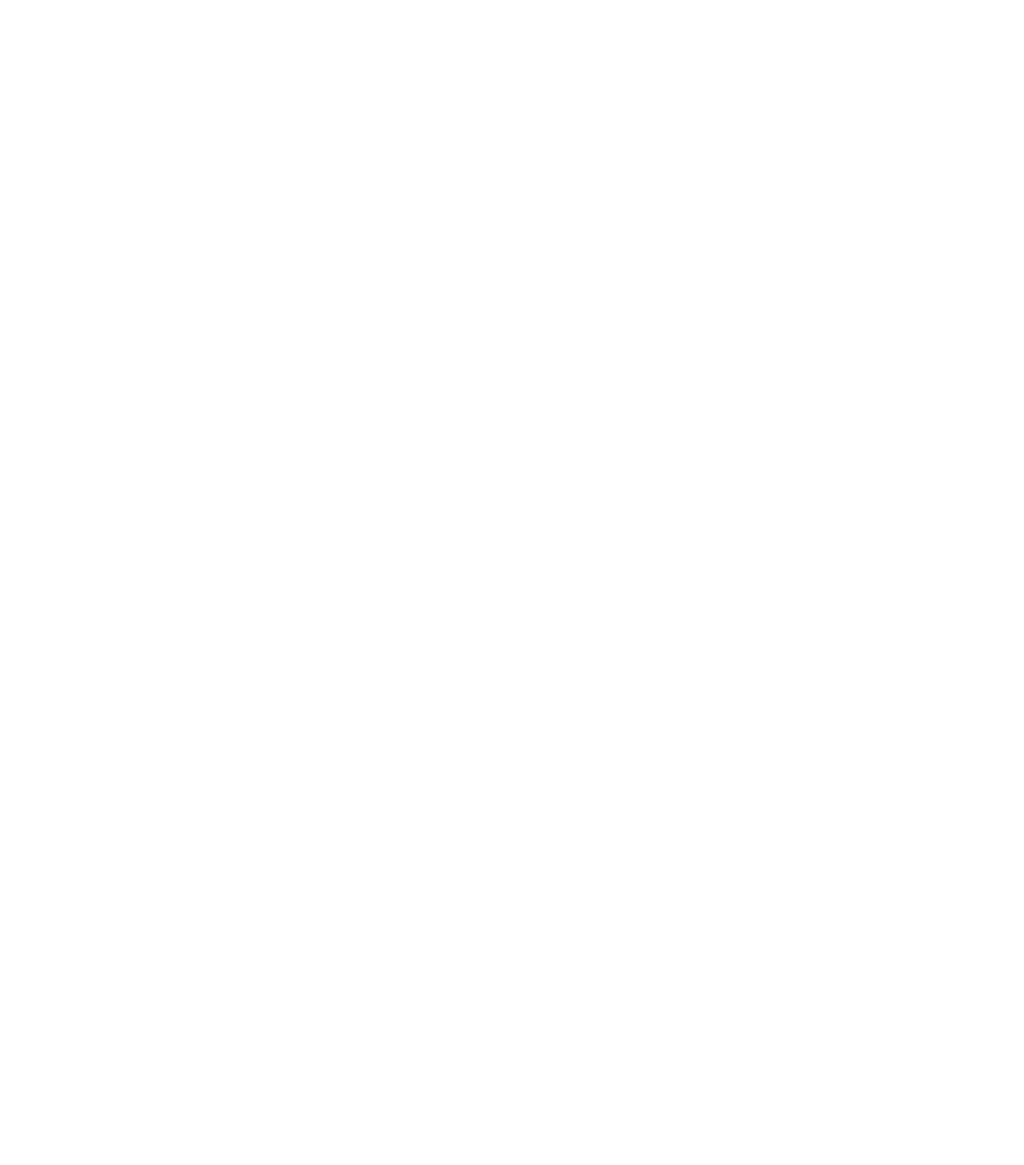
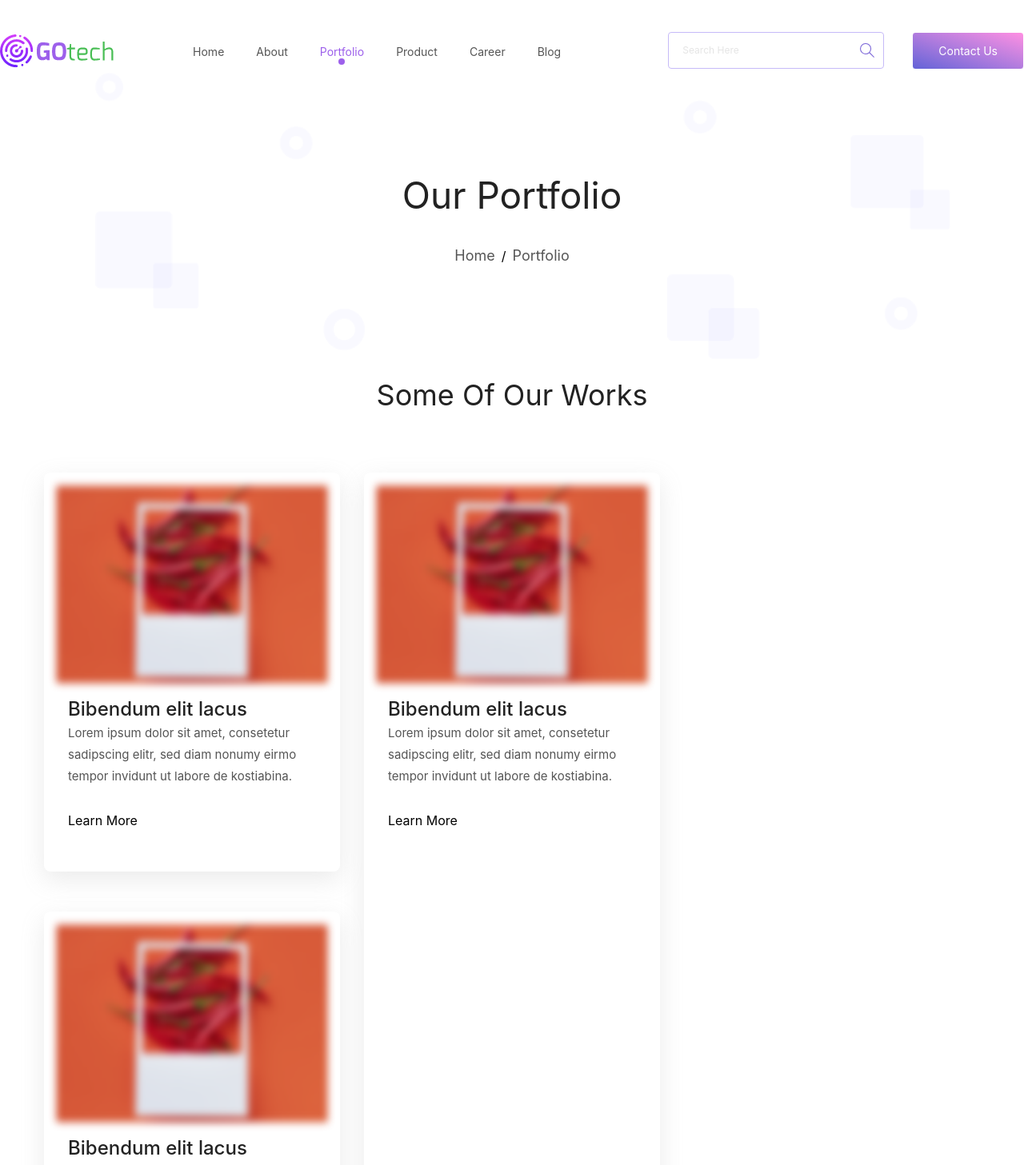
Before and after one commit to hamedesmaailii/gotech-react, a React (Vite) app: page /portfolio in a window 1280 px wide. Before the commit this address had no page. Shown: the top 1457 px of the page at 80% size. Before the commit the page ends 800 px from the top, so only its background shows below. Built offline with nearby package versions, Linux system fonts and the light colour scheme.

Commit message:
Add Portfolio card section and change section component style

```diff
--- a/src/App.tsx
+++ b/src/App.tsx
@@ -2,6 +2,7 @@
 import { BrowserRouter as Router, Routes, Route } from 'react-router-dom';
 import Home from './pages/Home.tsx';
 import About from './pages/About.tsx';
+import Portfolio from './pages/Portfolio.tsx';
 
 function App () {
   return (
@@ -9,6 +10,7 @@
         <Routes>
             <Route path='/' element={<Home />}/>
             <Route path='/about' element={<About />}/>
+            <Route path="/portfolio" element={<Portfolio />}/>
         </Routes>
     </Router>
   )
--- a/src/components/Header.tsx
+++ b/src/components/Header.tsx
@@ -7,7 +7,7 @@
 
 const Header = () => {
     return (
-        <div className="flex justify-between items-center">
+        <div className="flex justify-between items-center mt-[40px]">
             <div>
                 <Logo link='/' name='Site name' image={logoImage}/>
             </div>
--- /dev/null
+++ b/src/components/PortfolioCard.tsx
@@ -0,0 +1,25 @@
+import React from "react";
+
+interface PortfolioCardProps {
+    imgSrc: string,
+    imgAlt: string,
+    cardTitle: string,
+    cardDescription: string,
+    buttonTitle: string,
+    buttonLink: string
+}
+
+const PortfolioCard : React.FC<PortfolioCardProps> = ({imgSrc, imgAlt, cardTitle, cardDescription, buttonTitle, buttonLink}) => {
+    return (
+        <div className="flex flex-col bg-white shadow-regular rounded-[8px]">
+            <img className="w-[370px] h-[280px]" src={imgSrc} alt={imgAlt} />
+            <div className="px-[30px]">
+                <strong className="text-black2 text-medium leading-[32px] font-medium mt-[33px] mb-[17px] ">{cardTitle}</strong>
+                <p className="text-black5 text-regular leading-[27px] font-normal mb-[30px]" dangerouslySetInnerHTML={{__html: cardDescription}}></p>
+                <a className="block mb-[52px]" href={buttonLink}>{buttonTitle}</a>
+            </div>
+        </div>
+    )
+}
+
+export default PortfolioCard;
--- /dev/null
+++ b/src/components/PortfolioCardsSection.tsx
@@ -0,0 +1,46 @@
+import React from "react";
+import PortfolioCard from "../components/PortfolioCard";
+
+type PortfolioCardSectionProp = {
+    title: string
+}
+
+const PortfolioCardSection : React.FC<PortfolioCardSectionProp> = ({title}) => {
+    return (
+        <div>
+            <div>
+                <h3 className="text-black2 text-large leading-[46px] mb-[44px] text-center">{title}</h3>
+            </div>
+            <div className="grid grid-cols-3 mx-auto w-[1170px] gap-[30px] mt-[74px] mb-110">
+                <div className="flex flex-col gap-[50px]">
+                    <PortfolioCard
+                        imgSrc="src/assets/portfolioImg0.png"
+                        imgAlt="image0"
+                        cardTitle="Bibendum elit lacus"
+                        cardDescription="Lorem ipsum dolor sit amet, consetetur <br/> sadipscing elitr, sed diam nonumy eirmo <br/> tempor invidunt ut labore de kostiabina."
+                        buttonTitle="Learn More"
+                        buttonLink="#"
+                    />
+                    <PortfolioCard
+                        imgSrc="src/assets/portfolioImg0.png"
+                        imgAlt="image0"
+                        cardTitle="Bibendum elit lacus"
+                        cardDescription="Lorem ipsum dolor sit amet, consetetur <br/> sadipscing elitr, sed diam nonumy eirmo <br/> tempor invidunt ut labore de kostiabina."
+                        buttonTitle="Learn More"
+                        buttonLink="#"
+                    />
+                </div>
+                <PortfolioCard
+                    imgSrc="src/assets/portfolioImg0.png"
+                    imgAlt="image0"
+                    cardTitle="Bibendum elit lacus"
+                    cardDescription="Lorem ipsum dolor sit amet, consetetur <br/> sadipscing elitr, sed diam nonumy eirmo <br/> tempor invidunt ut labore de kostiabina."
+                    buttonTitle="Learn More"
+                    buttonLink="#"
+                />
+            </div>
+        </div>
+    )
+}
+
+export default PortfolioCardSection;
--- a/src/components/ProductsSection.tsx
+++ b/src/components/ProductsSection.tsx
@@ -18,7 +18,7 @@
             <h2 className="text-black2 text-large leading-[46px]">{title}</h2>
             <p className="text-black5 text-regular leading-[27px] text-center mt-[30px] mb-[90px]" dangerouslySetInnerHTML={{__html:subTitle}}></p>
             <div className="grid grid-cols-3 gap-[30px]">
-                <div className="flex flex-col gap-[30px] columns-2">
+                <div className="flex flex-col gap-[30px]">
                     <ProductCard
                         imageSrc={earth}
                         imageAlt="erath-2.0"
@@ -34,7 +34,7 @@
                         buttonText="Learn More"
                     />
                 </div>
-                <div className="flex flex-col gap-[30px] columns-2 -mt-[50px]">
+                <div className="flex flex-col gap-[30px] -mt-[50px]">
                     <ProductCard
                         imageSrc={hexLab}
                         imageAlt="erath-2.0"
@@ -50,7 +50,7 @@
                         buttonText="Learn More"
                     />
                 </div>
-                <div className="flex flex-col gap-[30px] columns-2">
+                <div className="flex flex-col gap-[30px]">
                     <ProductCard
                         imageSrc={liva}
                         imageAlt="erath-2.0"
--- a/src/pages/About.tsx
+++ b/src/pages/About.tsx
@@ -1,9 +1,4 @@
-import Logo from "../components/Logo";
-import Menu from "../components/Menu";
-import SearchBox from "../components/SearchBox";
-import Button from "../components/Button";
-import logoImage from '../assets/header-logo.png';
-import SearchIcon from '../assets/search.svg';
+import Header from "../components/Header";
 import Breadcrumb from "../components/Breadcrumb";
 import FeatureBlock from "../components/FeatureBlock";
 import firstImg from '../assets/about-feature-img.png';
@@ -17,31 +12,8 @@
     return (
         <div>
             <header>
-                <div className="container mx-auto flex justify-between items-center mt-[40px]">
-                    <div>
-                        <Logo link='/' name='Site name' image={logoImage}/>
-                    </div>
-                    <div>
-                        <Menu items={
-                            [
-                                {name: 'Home', link: '/'},
-                                {name: 'About', link: '/about'},
-                                {name: 'Portfolio', link: '/portfolio'},
-                                {name: 'Product', link: '/product'},
-                                {name: 'Career', link: '/career'},
-                                {name: 'Blog', link: '/blog'},
-                            ]
-                                    }
-                        />
-                    </div>
-                    <div className="flex items-center">
-                        <div className="flex">
-                            <SearchBox name='Search Here' image={SearchIcon}/>
-                            <a href='#'>
-                                <Button text='Contact Us' color='primary'/>
-                            </a>
-                        </div>
-                    </div>
+                <div className="container mx-auto">
+                    <Header />
                 </div>
             </header>
             <Breadcrumb
--- a/src/pages/Home.tsx
+++ b/src/pages/Home.tsx
@@ -12,7 +12,7 @@
 const Home = () => {
     return (
         <>
-            <header className='container mx-auto mt-[40px]'>
+            <header className='container mx-auto'>
                 <Header />
             </header>
             <div className='w-full bg-[url(assets/hero-bg.png)] bg-no-repeat bg-contain h-screen mb-[170px]'>
--- a/src/pages/Portfolio.tsx
+++ b/src/pages/Portfolio.tsx
@@ -1,2 +1,27 @@
-import React from "react";
+import Header from "../components/Header";
 import Breadcrumb from "../components/Breadcrumb";
+import PortfolioCardSection from "../components/PortfolioCardsSection";
+
+const Portfolio = () => {
+    return (
+        <div>
+            <div className="container mx-auto">
+                <Header />
+            </div>
+            <Breadcrumb
+                title="Our Portfolio"
+                items={[
+                    {label: "Home", path: "/"},
+                    {label: "Portfolio"}
+                ]}
+            />
+            <div>
+                <PortfolioCardSection
+                    title="Some Of Our Works"
+                />
+            </div>
+        </div>
+    )
+}
+
+export default Portfolio;
```
